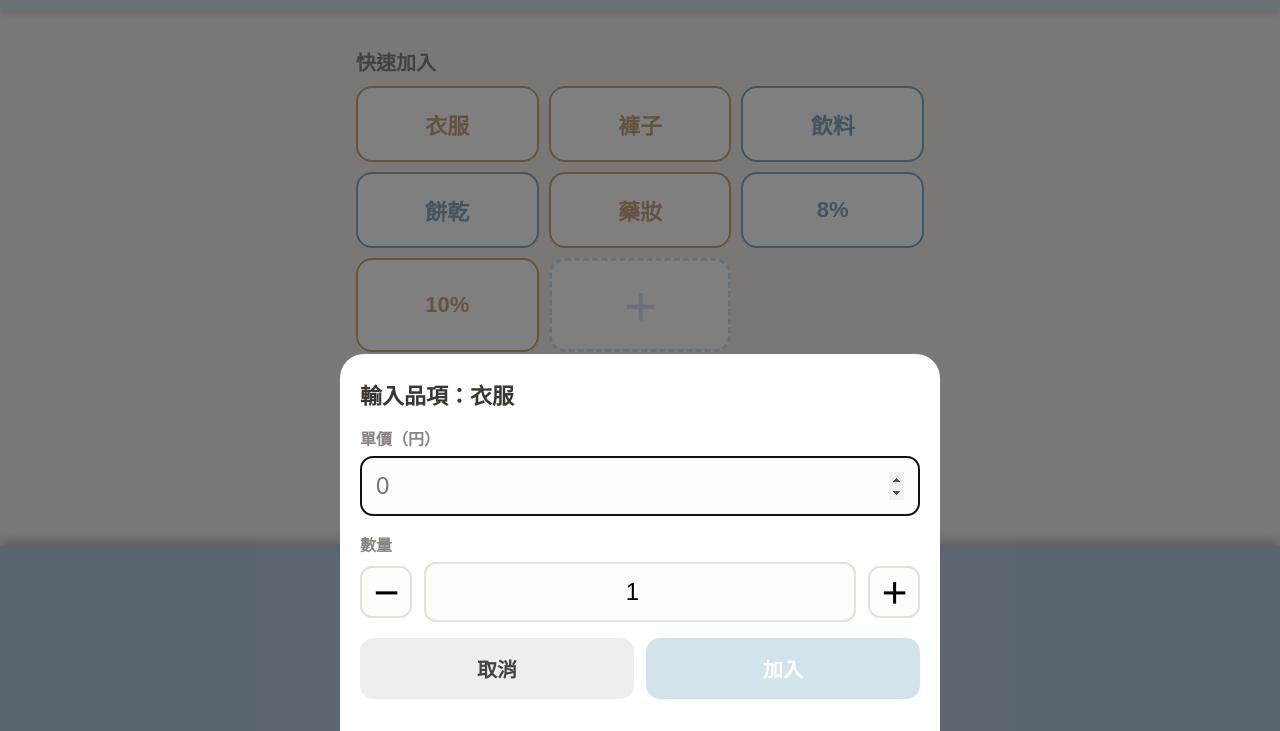
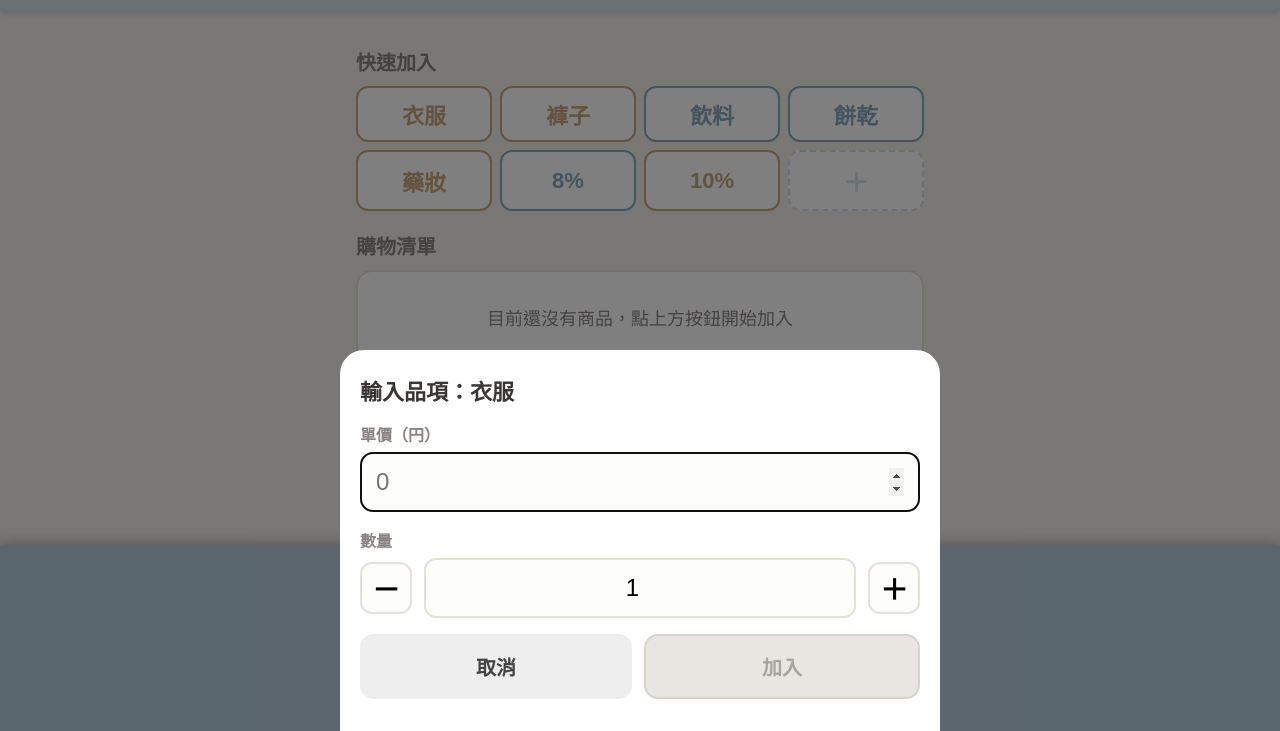
Before and after one commit to K-L-ee/checkout-helper, a plain HTML site: page index.html in a window 1280 px wide. Both pictures are taken after a click on the button "衣服". Shown: the part 69-800 px from the top of the page. Drawn offline with Linux system fonts and the light colour scheme.

Commit message:
Add files via upload

```diff
--- a/index.html
+++ b/index.html
@@ -13,6 +13,7 @@
     --accent:#d3e3ec;
     --accent-dark:#b6cddc;
     --on-accent:#3a3733;
+    --on-accent-dark:#3a3733;
     --border:#e5e1d8;
     --danger:#a9736c;
     --tax8:#87a9c0;
@@ -78,19 +79,19 @@
   }
   .btn-grid{
     display:grid;
-    grid-template-columns:1fr 1fr 1fr;
-    gap:10px;
+    grid-template-columns:repeat(4, 1fr);
+    gap:8px;
   }
   .item-btn{
     background:var(--card);
     border:2px solid var(--border);
-    border-radius:16px;
-    padding:18px 6px;
+    border-radius:12px;
+    padding:10px 4px;
     font-size:22px;
     font-weight:700;
     color:var(--ink);
     text-align:center;
-    min-height:76px;
+    min-height:48px;
     display:flex;
     align-items:center;
     justify-content:center;
@@ -104,14 +105,14 @@
   .item-btn.custom{border-style:dashed;color:var(--sub);}
   .add-btn{
     background:var(--card);
-    border:3px dashed var(--accent);
-    border-radius:16px;
-    padding:18px 6px;
-    font-size:36px;
+    border:2px dashed var(--accent);
+    border-radius:12px;
+    padding:10px 4px;
+    font-size:26px;
     font-weight:700;
     color:var(--accent);
     text-align:center;
-    min-height:76px;
+    min-height:48px;
     display:flex;
     align-items:center;
     justify-content:center;
@@ -244,7 +245,8 @@
     border:none;
   }
   .btn-cancel{background:#eee;color:#444;}
-  .btn-confirm{background:var(--accent);color:#fff;}
+  .btn-confirm{background:var(--accent-dark);color:var(--on-accent-dark);border:2px solid var(--accent-dark);transition:background .15s, color .15s, border-color .15s;}
+  .btn-confirm.disabled{background:#e8e6e1;color:#a8a49c;border:2px solid #d8d4cc;}
   .tax-select{
     display:flex;
     gap:10px;
@@ -287,7 +289,7 @@
     position:fixed;
     bottom:0;left:0;right:0;
     background:var(--accent-dark);
-    color:var(--on-accent);
+    color:var(--on-accent-dark);
     padding:14px 18px 20px;
     box-shadow:0 -4px 12px rgba(0,0,0,.25);
     z-index:20;
@@ -311,13 +313,13 @@
     font-weight:700;
   }
   .total-line.main .label{font-size:20px;font-weight:700;opacity:1;}
-  .total-line.main .value{font-size:34px;color:var(--on-accent);}
+  .total-line.main .value{font-size:34px;color:var(--on-accent-dark);}
   #clearBtn{
     display:block;
     margin:10px auto 0;
     background:none;
     border:none;
-    color:var(--on-accent);
+    color:var(--on-accent-dark);
     opacity:.75;
     text-decoration:underline;
     font-size:15px;
@@ -368,13 +370,13 @@
     <h2 id="entryTitle">輸入品項</h2>
     <div class="field">
       <label id="priceLabel">單價（円）</label>
-      <input type="number" id="priceInput" inputmode="numeric" placeholder="0">
+      <input type="number" id="priceInput" inputmode="numeric" placeholder="0" oninput="updateConfirmState()">
     </div>
     <div class="field">
       <label id="qtyLabel">數量</label>
       <div class="qty-row">
         <button onclick="stepQty(-1)">－</button>
-        <input type="number" id="qtyInput" value="1" inputmode="numeric">
+        <input type="number" id="qtyInput" value="1" inputmode="numeric" oninput="updateConfirmState()">
         <button onclick="stepQty(1)">＋</button>
       </div>
     </div>
@@ -600,17 +602,26 @@ function openEntry(btn){
   document.getElementById('priceInput').value = '';
   document.getElementById('qtyInput').value = 1;
   document.getElementById('entryOverlay').classList.add('show');
+  updateConfirmState();
   setTimeout(()=>document.getElementById('priceInput').focus(), 100);
 }
 function closeEntry(){
   document.getElementById('entryOverlay').classList.remove('show');
   pendingButton = null;
 }
+function updateConfirmState(){
+  const price = parseFloat(document.getElementById('priceInput').value);
+  const qty = parseInt(document.getElementById('qtyInput').value||'0',10);
+  const valid = !isNaN(price) && price>0 && !isNaN(qty) && qty>0;
+  const btn = document.getElementById('confirmBtn');
+  btn.classList.toggle('disabled', !valid);
+}
 function stepQty(delta){
   const el = document.getElementById('qtyInput');
   let v = parseInt(el.value||'1',10) + delta;
   if(v<1) v=1;
   el.value = v;
+  updateConfirmState();
 }
 function confirmEntry(){
   const price = parseFloat(document.getElementById('priceInput').value);
@@ -690,8 +701,8 @@ function applyTheme(accent, dark){
   document.documentElement.style.setProperty('--accent', accent);
   document.documentElement.style.setProperty('--accent-dark', dark);
   // 淺色系自動改用深色文字，確保長輩看得清楚（對比度）
-  const textColor = getContrastTextColor(accent);
-  document.documentElement.style.setProperty('--on-accent', textColor);
+  document.documentElement.style.setProperty('--on-accent', getContrastTextColor(accent));
+  document.documentElement.style.setProperty('--on-accent-dark', getContrastTextColor(dark));
 }
 
 function getContrastTextColor(hex){
```
